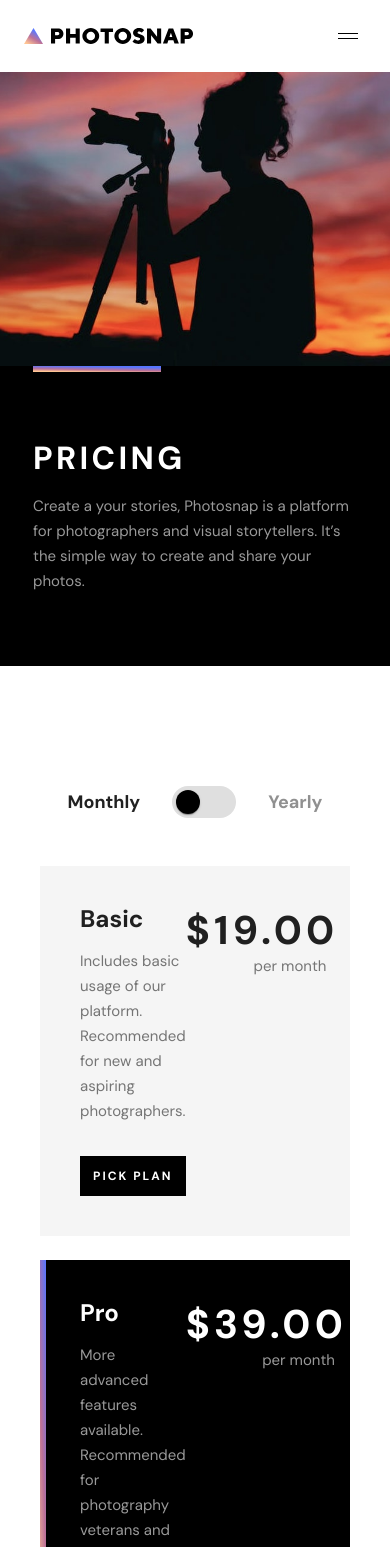
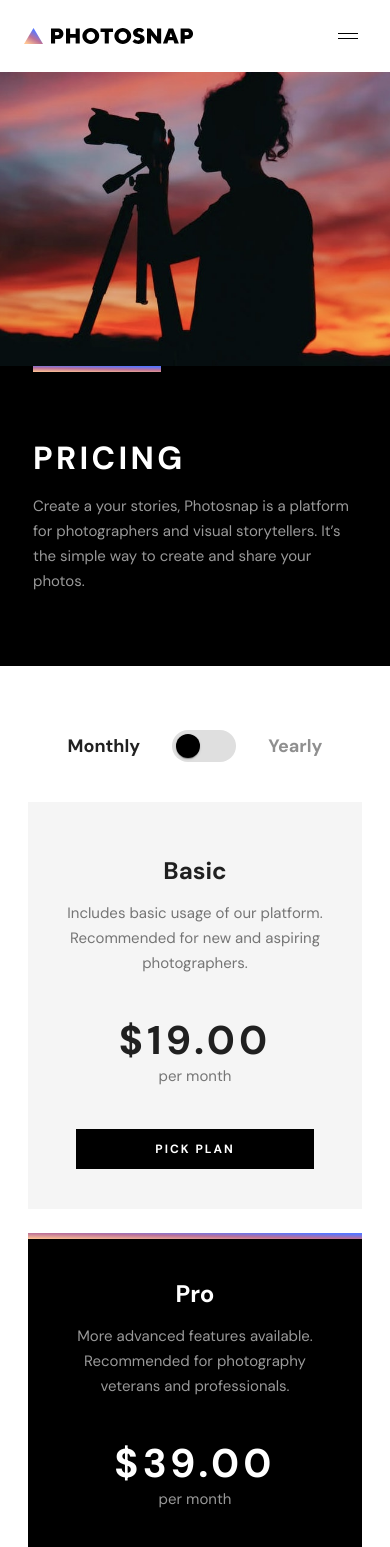
Before and after one commit to nekopudding/photosnap-multi-page-website, a React (Create React App) app: page /photosnap-multi-page-website/pricing in a window 390 px wide. Shown: the top 1547 px of the page. Built offline with nearby package versions, Linux system fonts and the light colour scheme.

Commit message:
pricing mobile complete

```diff
--- a/src/pages/Pricing.jsx
+++ b/src/pages/Pricing.jsx
@@ -2,7 +2,7 @@ import HeaderSection from 'components/HeaderSection'
 import React, { useState } from 'react'
 import hero from 'assets/pricing/desktop/hero.jpg'
 import BetaSection from 'components/BetaSection'
-import { Box, Stack, Typography, Table,TableBody,TableCell,TableContainer,TableHead, TableRow, Paper } from '@mui/material'
+import { Box, Stack, Typography, Table,TableBody,TableCell,TableContainer,TableHead, TableRow, Paper, Divider } from '@mui/material'
 import Button from 'components/Button/Button'
 import PlanToggle from 'components/PlanToggle'
 import {ReactComponent as CheckIcon} from 'assets/pricing/desktop/check.svg'
@@ -55,7 +55,7 @@ function Pricing({windowW}) {
   return (
     <>
       <HeaderSection {...heroSection}/>
-      <Box sx={{mt: '120px', mb: '160px', mx: {laptop: 'auto', mobile: 5}}}>
+      <Box sx={{mt: {laptop: '120px', tablet: '112px', mobile: '64px'}, mb: {laptop: '160px', tablet: '112px', mobile: '64px'}, mx: {laptop: 'auto',tablet: 5, mobile: '28px'}}}>
         <PlanToggle isYearly={isYearly} setIsYearly={setIsYearly} sx={{mx: 'auto'}}/>
         {windowW > theme.breakpoints.values.laptop &&
           <Box sx={{mt: 6, display: 'flex', justifyContent: 'center', '& > * + *': {ml: '30px'}, alignItems: 'center'}}>
@@ -93,8 +93,8 @@ function Pricing({windowW}) {
             })}
           </Box>
         }
-        {windowW <= theme.breakpoints.values.laptop &&
-          <Box sx={{mt: 6, display: 'flex', flexDirection: 'column', '& > * + *': {mt: 3}}}>
+        {windowW <= theme.breakpoints.values.laptop && windowW > theme.breakpoints.values.tablet &&
+          <Box sx={{mt: 5, display: 'flex', flexDirection: 'column', '& > * + *': {mt: 3}}}>
             {monthlyPlans.map(({title,body,price}, i) => {
               return (
                 <Box key={title} sx={{
@@ -123,16 +123,49 @@ function Pricing({windowW}) {
                     <Typography variant='h1'>{isYearly ? yearlyPrices[i] : price}</Typography>
                     <Typography variant='body' component='p' textAlign='right' sx={{mr: 1.5}}>{isYearly ? 'per year' : 'per month'}</Typography>
                   </Box>
-
-
                 </Box>
               )
             })}
           </Box>
         }
+        {windowW <= theme.breakpoints.values.tablet &&
+          <Box sx={{mt: 5, display: 'flex', flexDirection: 'column', '& > * + *': {mt: 3}, alignItems: 'center'}}>
+            {monthlyPlans.map(({title,body,price}, i) => {
+              return (
+                <Stack key={title} sx={{
+                  position: 'relative',
+                  height: 'fit-content',
+                  bgcolor: '#f5f5f5',
+                  pt: (i === 1) ? 6 : 7,
+                  pb: (i===1) ? 6 : 5,
+                  px: 4,
+                  justifyContent: 'center',
+                  '& *': {textAlign: 'center'},
+                  ...(i === 1 && {
+                    bgcolor: theme.palette.black,
+                    '& > *': {color: theme.palette.white,textAlign: 'center'}
+                  })
+                }}>
+                  {i === 1 && <Box sx={{
+                    background: theme.palette.horizontalGradient,
+                    position: 'absolute', top: 0, left: 0,
+                    height: 6, width: '100%',
+                  }}/>}
+                  <Typography variant='h2'>{title}</Typography>
+                  <Typography variant='body' sx={{mt: '18px'}}>{body}</Typography>
+                  <Typography variant='h1' sx={{
+                    mt: '40px'
+                  }}>{isYearly ? yearlyPrices[i] : price}</Typography>
+                  <Typography variant='body'>{isYearly ? 'per year' : 'per month'}</Typography>
+                  <Button variant='contained' sx={{ mt: '40px', mx: 2, width: 'auto'}} invertColors={i=== 1}>Pick Plan</Button>
+                </Stack>
+              )
+            })}
           </Box>
-
-      <Box sx={{mb: 20}}>
+        }
+      </Box>
+      {windowW > theme.breakpoints.values.tablet &&
+        <Box sx={{mb: '112px'}}>
           <Typography variant='h1' sx={{
             textTransform: 'uppercase',
             textAlign: 'center'
@@ -170,7 +203,33 @@ function Pricing({windowW}) {
             </Table>
           </TableContainer>
         </Box>
-
+      }
+      {windowW <= theme.breakpoints.values.tablet &&
+        <Box sx={{mb: 8, mx: '28px'}}>
+          <Typography variant='h4'>The Features</Typography>
+          <Divider color='black' sx={{my: 3}}/>
+          {rows.map(({title,basic,pro,business}) => (
+            <React.Fragment key={title}>
+            <Typography variant='h4'>{title}</Typography>
+            <Box sx={{display: 'flex', justifyContent:'space-between', pr: 5.5}}>
+              <Stack sx={{mt:2}}>
+                <Typography variant='mobileH4' sx={{mb: 1}}>Basic</Typography>
+                {basic && <CheckIcon/>}
+              </Stack>
+              <Stack sx={{mt:2, ml: '68px'}}>
+                <Typography variant='mobileH4' sx={{mb: 1}}>Pro</Typography>
+                {pro && <CheckIcon/>}
+              </Stack>
+              <Stack sx={{mt:2, ml: 10}}>
+                <Typography variant='mobileH4' sx={{mb: 1}}>Business</Typography>
+                {business && <CheckIcon/>}
+              </Stack>
+            </Box>
+            <Divider sx={{my: 3}}/>
+            </React.Fragment>
+          ))}
+        </Box>
+      }
 
       <BetaSection/>
     </>
--- a/src/theme.js
+++ b/src/theme.js
@@ -26,7 +26,7 @@ const theme = createTheme({
     ..._,
 
     gradientBW: `rgba(0,0,0,0.0001) 0%, rgba(0,0,0,0.6612) 100%`,
-    horizontalGradient: `linear-gradient(1deg, ${_.a1} 10%, ${_.a2} 40%, ${_.a3} 80%)`,
+    horizontalGradient: `linear-gradient(1deg, ${_.a1} 0%, ${_.a2} 50%, ${_.a3} 90%)`,
     verticalGradient: `linear-gradient(88deg, ${_.a1} 0%, ${_.a2} 50%, ${_.a3} 100%)`,
     background: {
       default: _.white,
@@ -85,6 +85,14 @@ const theme = createTheme({
       fontSize: '13px',
       lineHeight: '17px',
       letterSpacing: 0,
+    },
+    mobileH4: {
+      fontWeight: 700,
+      fontSize: '10px',
+      lineHeight: '13px',
+      letterSpacing: 1.67,
+      textTransform: 'uppercase',
+      opacity: 0.5
     }
   },
 })
```
Lines whose indentation alone changed are shown as unchanged.
